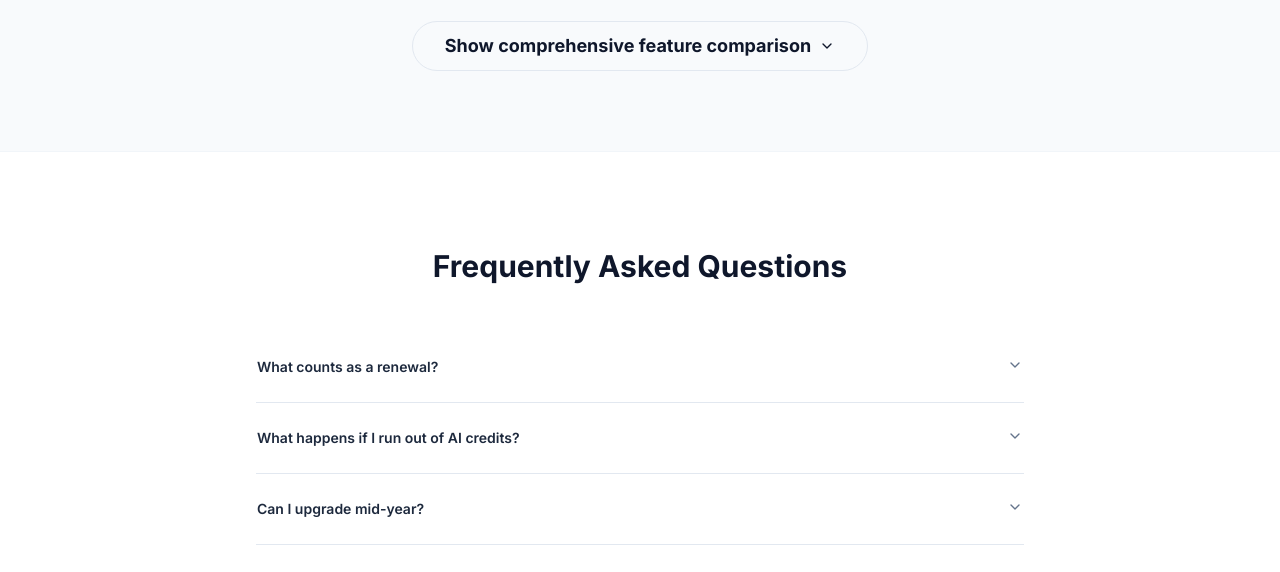
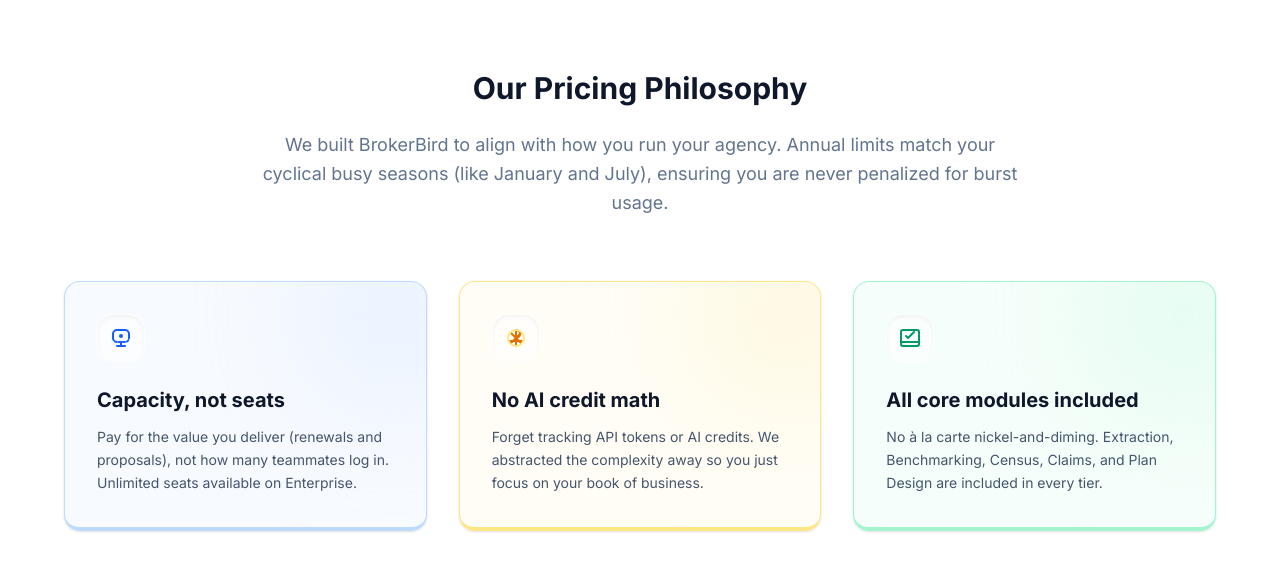
Before and after one commit to bwirakes/brokerbird-web-v3, a Next.js app: page /pricing in a window 1280 px wide. Shown: the part 2393-2965 px from the top of the page. Built offline with nearby package versions, Linux system fonts and the light colour scheme.

Commit message:
chore: track missing PricingPhilosophy component preventing remote branch build

```diff
--- /dev/null
+++ b/components/pricing/PricingPhilosophy.tsx
@@ -0,0 +1,97 @@
+"use client";
+
+import { motion } from "framer-motion";
+
+export default function PricingPhilosophy() {
+  const points = [
+    {
+      theme: "blue",
+      bgColor: "bg-blue-50/50",
+      borderColor: "border-blue-200",
+      iconBg: "bg-blue-100",
+      iconColor: "text-blue-600",
+      title: "Capacity, not seats",
+      description: "Pay for the value you deliver (renewals and proposals), not how many teammates log in. Unlimited seats available on Enterprise.",
+      icon: (
+        <svg viewBox="0 0 24 24" fill="none" className="w-6 h-6" xmlns="http://www.w3.org/2000/svg">
+          <path d="M4 12V8C4 5.79086 5.79086 4 8 4H16C18.2091 4 20 5.79086 20 8V12" stroke="currentColor" strokeWidth="2" strokeLinecap="round"/>
+          <path d="M4 12C4 14.2091 5.79086 16 8 16H16C18.2091 16 20 14.2091 20 12" stroke="currentColor" strokeWidth="2" strokeDasharray="2 2" strokeLinecap="round"/>
+          <path d="M8 20L16 20" stroke="currentColor" strokeWidth="2" strokeLinecap="round"/>
+          <path d="M12 16V20" stroke="currentColor" strokeWidth="2" strokeLinecap="round"/>
+          <circle cx="12" cy="10" r="2" fill="currentColor"/>
+        </svg>
+      )
+    },
+    {
+      theme: "amber",
+      bgColor: "bg-amber-50/50",
+      borderColor: "border-amber-200",
+      iconBg: "bg-amber-100",
+      iconColor: "text-amber-600",
+      title: "No AI credit math",
+      description: "Forget tracking API tokens or AI credits. We abstracted the complexity away so you just focus on your book of business.",
+      icon: (
+        <svg viewBox="0 0 24 24" fill="none" className="w-6 h-6" xmlns="http://www.w3.org/2000/svg">
+          <path d="M12 4L12 20" stroke="currentColor" strokeWidth="2" strokeLinecap="round"/>
+          <path d="M18 15L6 15" stroke="currentColor" strokeWidth="2" strokeLinecap="round"/>
+          <path d="M17 7L7 17" stroke="currentColor" strokeWidth="2" strokeLinecap="round"/>
+          <path d="M7 7L17 17" stroke="currentColor" strokeWidth="2" strokeLinecap="round"/>
+          <path d="M12 4C14.2091 4 16 5.79086 16 8C16 10.2091 14.2091 12 12 12" stroke="currentColor" strokeWidth="2" strokeLinecap="round"/>
+          <circle cx="12" cy="12" r="8" stroke="currentColor" strokeWidth="2" className="text-amber-200"/>
+        </svg>
+      )
+    },
+    {
+      theme: "emerald",
+      bgColor: "bg-emerald-50/50",
+      borderColor: "border-emerald-200",
+      iconBg: "bg-emerald-100",
+      iconColor: "text-emerald-600",
+      title: "All core modules included",
+      description: "No à la carte nickel-and-diming. Extraction, Benchmarking, Census, Claims, and Plan Design are included in every tier.",
+      icon: (
+        <svg viewBox="0 0 24 24" fill="none" className="w-6 h-6" xmlns="http://www.w3.org/2000/svg">
+          <rect x="3" y="4" width="18" height="16" rx="2" stroke="currentColor" strokeWidth="2"/>
+          <path d="M8 10L10 12L16 6" stroke="currentColor" strokeWidth="2" strokeLinecap="round" strokeLinejoin="round"/>
+          <path d="M3 16H21" stroke="currentColor" strokeWidth="2" strokeLinecap="round"/>
+        </svg>
+      )
+    },
+  ];
+
+  return (
+    <section className="py-24 px-6 bg-white border-t border-slate-100">
+      <div className="max-w-6xl mx-auto">
+        <div className="text-center mb-16 max-w-3xl mx-auto">
+          <h2 className="text-3xl font-bold text-slate-900 mb-6">Our Pricing Philosophy</h2>
+          <p className="text-slate-500 text-lg leading-relaxed">
+            We built BrokerBird to align with how you run your agency. Annual limits match your cyclical busy seasons (like January and July), ensuring you are never penalized for burst usage.
+          </p>
+        </div>
+
+        <div className="grid grid-cols-1 md:grid-cols-3 gap-8">
+          {points.map((point, idx) => (
+            <motion.div
+              key={idx}
+              initial={{ opacity: 0, y: 20 }}
+              whileInView={{ opacity: 1, y: 0 }}
+              viewport={{ once: true }}
+              transition={{ delay: idx * 0.1, duration: 0.5 }}
+              className={`rounded-xl p-8 border border-b-4 ${point.borderColor} ${point.bgColor} shadow-sm flex flex-col items-start transition-all hover:-translate-y-1 hover:shadow-md relative overflow-hidden`}
+            >
+              <div className={`absolute -right-12 -top-12 w-40 h-40 ${point.iconBg} rounded-full opacity-50 blur-3xl mix-blend-multiply pointer-events-none`} />
+
+              <div className={`w-12 h-12 rounded-xl ${point.iconBg} flex items-center justify-center mb-6 relative z-10 ${point.iconColor} shadow-inner bg-white/50 border border-white/60`}>
+                {point.icon}
+              </div>
+              <h3 className="text-xl font-bold text-slate-900 mb-3 relative z-10">{point.title}</h3>
+              <p className="text-slate-600 leading-relaxed text-sm relative z-10">
+                {point.description}
+              </p>
+            </motion.div>
+          ))}
+        </div>
+      </div>
+    </section>
+  );
+}
```
